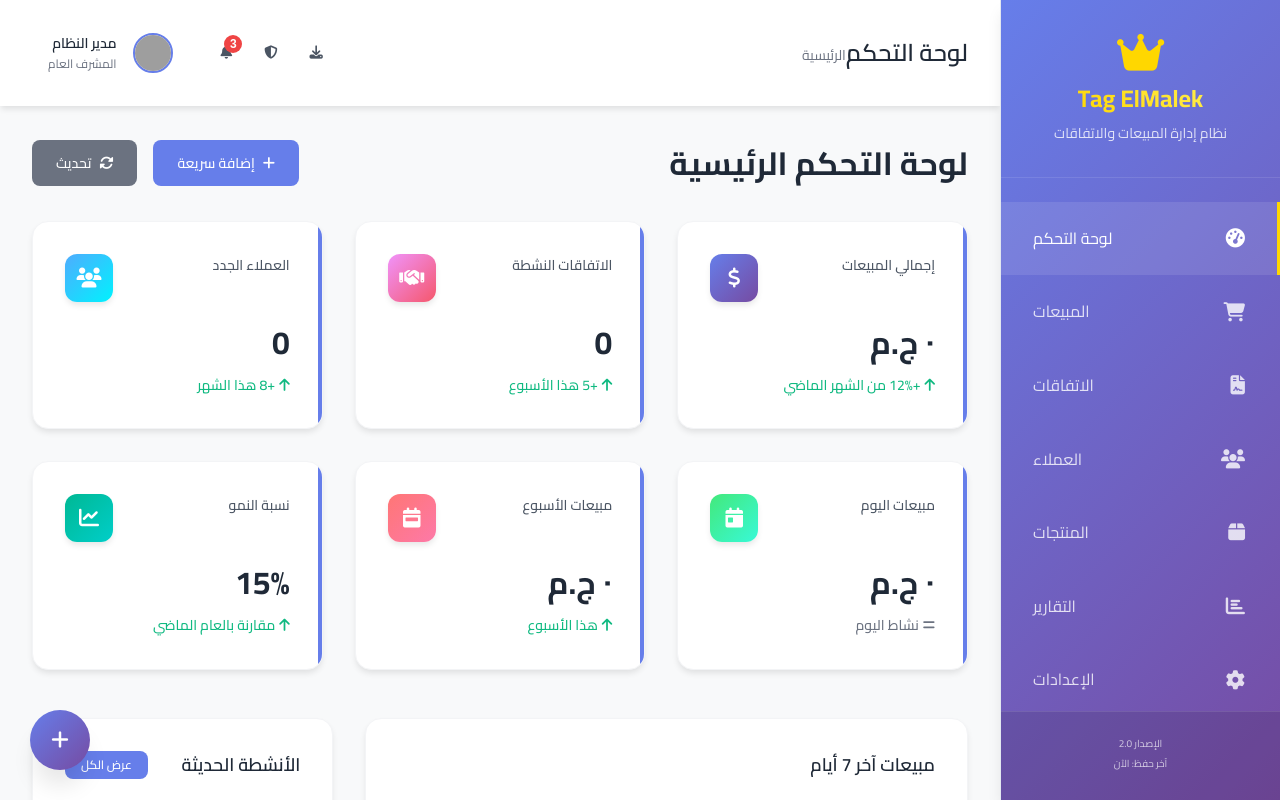
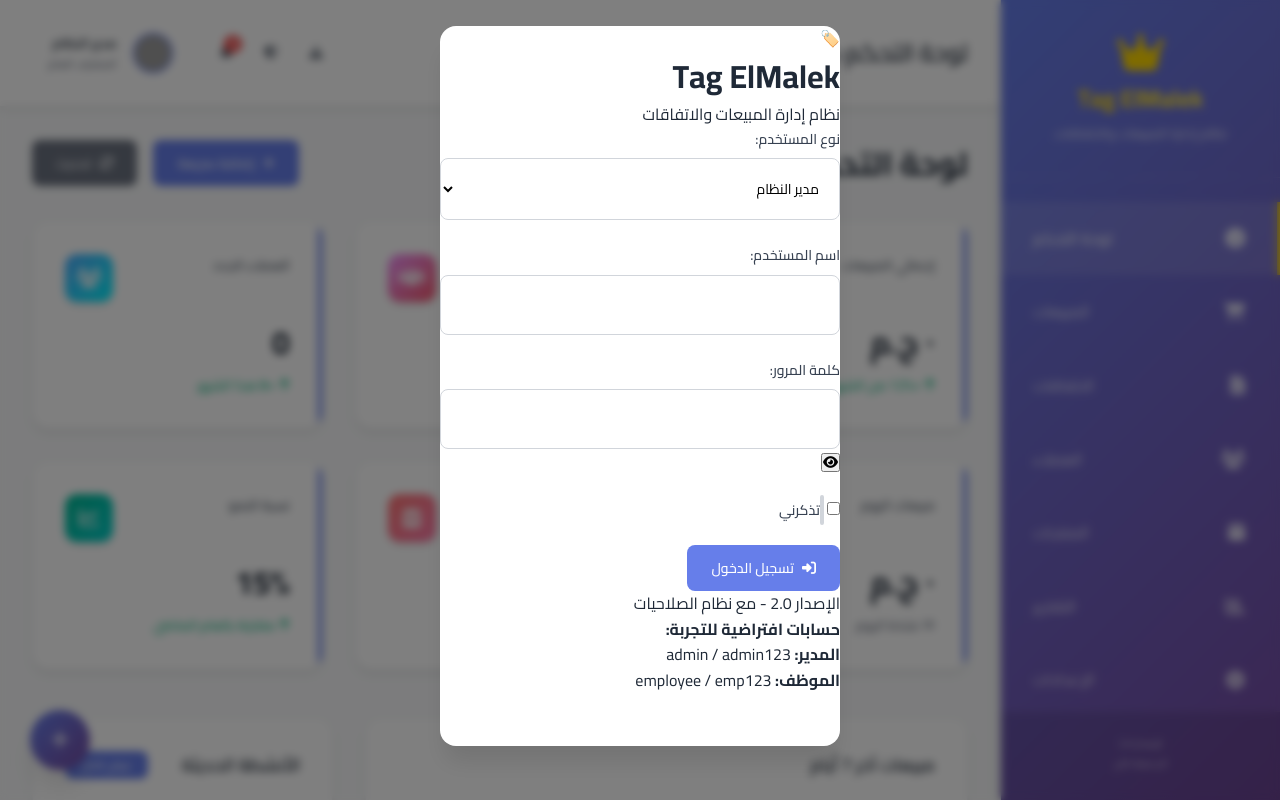
Before and after one commit to hafoza2025/elmalek2, a plain HTML site: page index.html in a window 1280 px wide. Shown: the top 800 px of the page. Drawn offline with nearby package versions, Linux system fonts and the light colour scheme; grey boxes are pictures that could not be loaded.

Commit message:
Update index.html

```diff
--- a/index.html
+++ b/index.html
@@ -1521,6 +1521,104 @@
             }, 1500);
         });
     </script>
+    <!-- إضافة هذا في ملف index.html قبل إغلاق body -->
+
+<!-- Login Modal -->
+<div id="loginModal" class="modal login-modal" style="display: flex;">
+    <div class="modal-content modal-sm">
+        <div class="login-container">
+            <div class="login-header">
+                <div class="company-logo">🏷️</div>
+                <h1>Tag ElMalek</h1>
+                <p>نظام إدارة المبيعات والاتفاقات</p>
+            </div>
+
+            <form id="loginForm" class="login-form">
+                <div class="form-group">
+                    <label>نوع المستخدم:</label>
+                    <select id="userType" class="form-control" onchange="updateLoginFields()">
+                        <option value="admin">مدير النظام</option>
+                        <option value="employee">موظف</option>
+                    </select>
+                </div>
+
+                <div class="form-group">
+                    <label>اسم المستخدم:</label>
+                    <input type="text" id="username" class="form-control" required>
+                    <small class="help-text" id="usernameHelp"></small>
+                </div>
+
+                <div class="form-group">
+                    <label>كلمة المرور:</label>
+                    <div class="password-input">
+                        <input type="password" id="password" class="form-control" required>
+                        <button type="button" class="password-toggle" onclick="togglePasswordVisibility()">
+                            <i class="fas fa-eye" id="passwordToggleIcon"></i>
+                        </button>
+                    </div>
+                    <small class="help-text" id="passwordHelp"></small>
+                </div>
+
+                <div class="form-group">
+                    <label class="checkbox-container">
+                        <input type="checkbox" id="rememberMe">
+                        <span class="checkmark"></span>
+                        تذكرني
+                    </label>
+                </div>
+
+                <button type="submit" class="btn btn-primary btn-block login-btn">
+                    <i class="fas fa-sign-in-alt"></i>
+                    تسجيل الدخول
+                </button>
+
+                <div class="login-attempts" id="loginAttempts" style="display: none;">
+                    <i class="fas fa-exclamation-triangle"></i>
+                    <span id="attemptsText"></span>
+                </div>
+            </form>
+
+            <div class="login-footer">
+                <div class="version-info">
+                    الإصدار 2.0 - مع نظام الصلاحيات
+                </div>
+                <div class="default-accounts">
+                    <h4>حسابات افتراضية للتجربة:</h4>
+                    <div class="account-info">
+                        <strong>المدير:</strong> admin / admin123
+                    </div>
+                    <div class="account-info">
+                        <strong>الموظف:</strong> employee / emp123
+                    </div>
+                </div>
+            </div>
+        </div>
+    </div>
+</div>
+
+<!-- User Info Bar -->
+<div id="userInfoBar" class="user-info-bar" style="display: none;">
+    <div class="user-details">
+        <div class="user-avatar">
+            <i class="fas fa-user-circle"></i>
+        </div>
+        <div class="user-info">
+            <span class="user-name" id="currentUserName"></span>
+            <span class="user-role" id="currentUserRole"></span>
+        </div>
+    </div>
+    <div class="user-actions">
+        <button class="btn btn-sm btn-outline" onclick="showUserProfile()">
+            <i class="fas fa-user-cog"></i>
+        </button>
+        <button class="btn btn-sm btn-danger" onclick="logout()">
+            <i class="fas fa-sign-out-alt"></i>
+            تسجيل الخروج
+        </button>
+    </div>
+</div>
+
 </body>
 
+
 </html>
```
